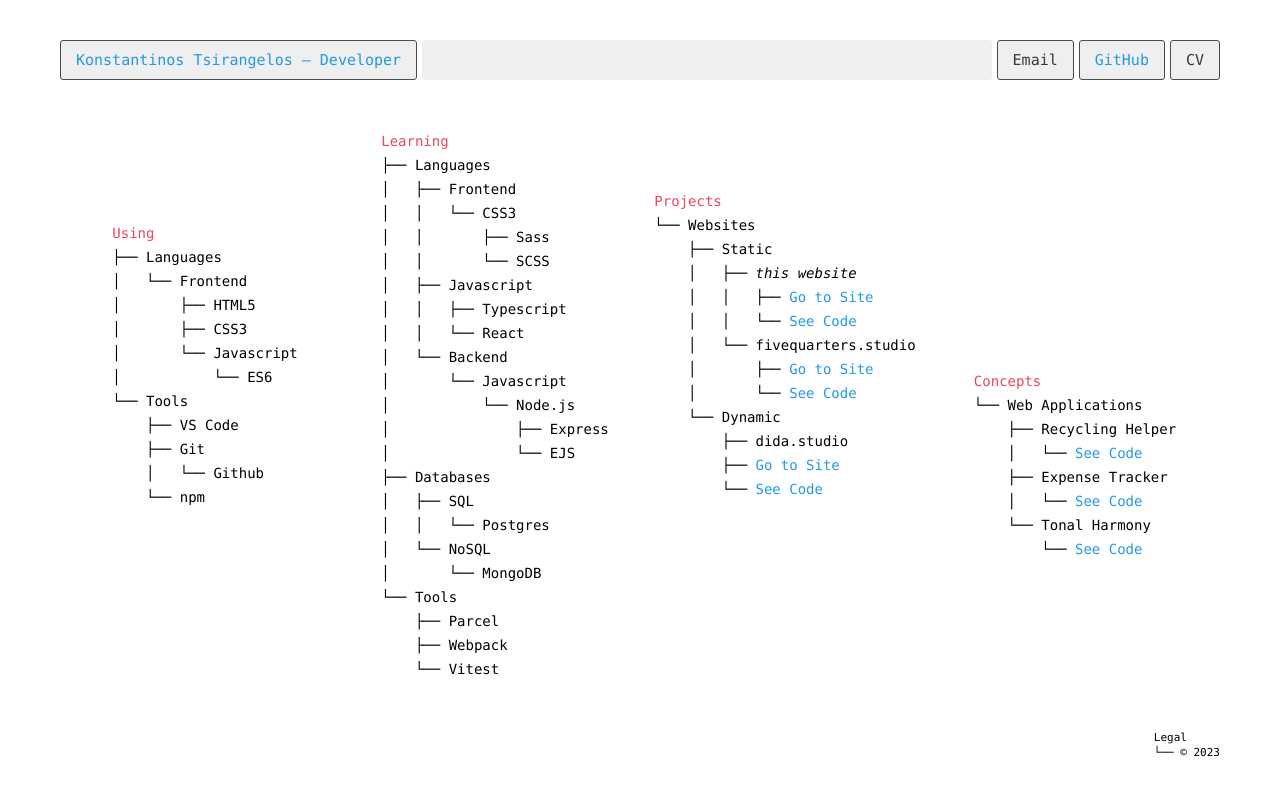
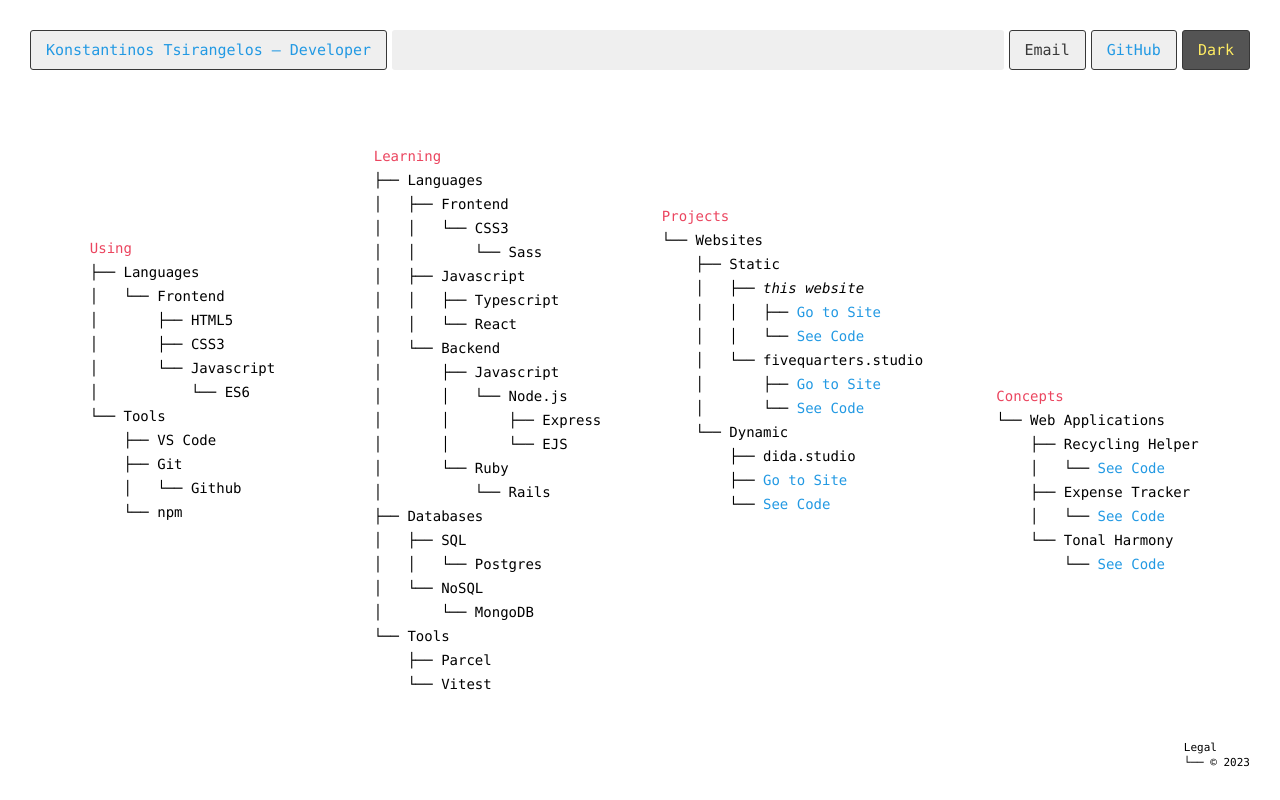
Before and after one commit to ktsirangelos/k, a plain HTML site: page index.html in a window 1280 px wide. Drawn offline with Linux system fonts and the light colour scheme.

Commit message:
refactoring

```diff
--- a/index.html
+++ b/index.html
@@ -48,10 +48,10 @@
         >
           GitHub
         </a>
-        <a href=""> CV </a>
+        <a class="dark" href="">Dark</a>
       </div>
     </header>
-
+    <main>
       <div class="grid-container stack">
         <pre>
 <span class="tree-title">Using</span>
@@ -73,16 +73,17 @@
 ├── Languages
 │   ├── Frontend
 │   │   └── CSS3
-│   │       ├── Sass
-│   │       └── SCSS
+│   │       └── Sass
 │   ├── Javascript
 │   │   ├── Typescript
 │   │   └── React
 │   └── Backend
-│       └── Javascript
-│           └── Node.js
-│               ├── Express
-│               └── EJS
+│       ├── Javascript
+│       │   └── Node.js
+│       │       ├── Express
+│       │       └── EJS
+│       └── Ruby
+│           └── Rails
 ├── Databases
 │   ├── SQL
 │   │   └── Postgres
@@ -90,7 +91,6 @@
 │       └── MongoDB
 └── Tools
     ├── Parcel
-    ├── Webpack
     └── Vitest</pre>
       </div>
       <div class="grid-container projects">
@@ -120,11 +120,12 @@
     └── Tonal Harmony
         └── <a href="https://github.com/ktsirangelos/tonal-harmony" target="_blank" rel="noopener noreferrer">See Code</a></pre>
       </div>
-    <div class="legal">
+    </main>
+    <footer>
       <pre>
 Legal
 └── &copy; 2023</pre
       >
-    </div>
+    </footer>
   </body>
 </html>
--- a/style.css
+++ b/style.css
@@ -16,39 +16,19 @@ html {
 
 body {
   box-sizing: border-box;
-  padding: 4rem 6rem 4rem 6rem;
-  display: grid;
-  grid-template-columns: repeat(4, 1fr);
-  grid-template-rows: 1fr 30fr 1fr;
+  display: flex;
+  flex-direction: column;
+  width: 100%;
+  height: 100%;
 }
-
-a:visited,
-:link {
-  color: rgb(56, 56, 56);
-  text-decoration: none;
-}
-
-a[href^="mailto:"] {
-  color: rgb(56, 56, 56);
-}
-
-h1 {
-  font-size: 2.6rem;
-  font-weight: 100;
-}
-
-/* Main */
 
 /* Header */
 
 header {
-  grid-column-start: 1;
-  grid-column-end: 5;
-  grid-row-start: 1;
-  grid-row-end: 2;
   display: flex;
   justify-content: space-between;
   gap: 0.5rem;
+  margin: 3rem;
 }
 
 header a {
@@ -56,24 +36,14 @@ header a {
   font-size: 1.5rem;
   font-family: "monaco", monospace;
   font-weight: 100;
-  border: 1px solid rgb(74, 74, 74);
+  border: 1px solid rgb(56, 56, 56);
   border-radius: 0.2em;
   background-color: #efefef;
+  color: rgb(56, 56, 56);
 }
 
 header a:hover {
   background-color: #d7d6d6;
-}
-
-button {
-  padding: 1rem 1.5rem;
-  font-size: 1.5rem;
-  font-family: "monaco", monospace;
-  font-weight: 100;
-}
-
-button:hover {
-  cursor: pointer;
 }
 
 .bar {
@@ -93,9 +63,33 @@ button:hover {
   gap: 0.5rem;
 }
 
+a[href^="mailto:"] {
+  color: rgb(56, 56, 56);
+}
+
+.dark {
+  background-color: rgb(56, 56, 64);
+}
+
+a.dark {
+  background-color: rgb(84, 84, 84);
+  color: #ffec62;
+}
+
+a.dark:hover {
+  background: rgb(56, 56, 56);
+}
+
 /* Main */
 
-pre {
+main {
+  display: grid;
+  grid-template-columns: repeat(4, 1fr);
+  height: 100%;
+  margin: 0 3rem;
+}
+
+main pre {
   font-family: monaco, monospace;
   font-size: 1.4rem;
   line-height: 2.4rem;
@@ -117,10 +111,6 @@ pre a:visited,
   color: #eb455f;
 }
 
-.tree-subtitle {
-  color: #2299e3;
-}
-
 .stack,
 .learn,
 .projects,
@@ -132,42 +122,42 @@ pre a:visited,
 .stack {
   grid-column-start: 1;
   grid-column-end: 2;
-  grid-row-start: 2;
-  grid-row-end: 3;
+  grid-row-start: 1;
+  grid-row-end: 2;
   margin-top: -10vh;
 }
 
 .learn {
   grid-column-start: 2;
   grid-column-end: 3;
-  grid-row-start: 2;
-  grid-row-end: 3;
+  grid-row-start: 1;
+  grid-row-end: 2;
 }
 
 .projects {
   grid-column-start: 3;
   grid-column-end: 4;
-  grid-row-start: 2;
-  grid-row-end: 3;
+  grid-row-start: 1;
+  grid-row-end: 2;
   margin-top: -15vh;
 }
 
 .develop {
   grid-column-start: 4;
   grid-column-end: 5;
-  grid-row-start: 2;
-  grid-row-end: 3;
+  grid-row-start: 1;
+  grid-row-end: 2;
   margin-top: 15vh;
 }
 
-.legal {
-  grid-column-start: 4;
-  grid-column-end: 5;
-  grid-row-start: 3;
-  grid-row-end: 4;
+/* Footer */
+
+footer {
+  margin: 0 3rem 3rem 0;
 }
 
-.legal pre {
+footer pre {
+  font-family: "monaco", monospace;
   font-size: 1.1rem;
   line-height: 1.5rem;
   display: flex;
```
Lines whose indentation alone changed are shown as unchanged.
